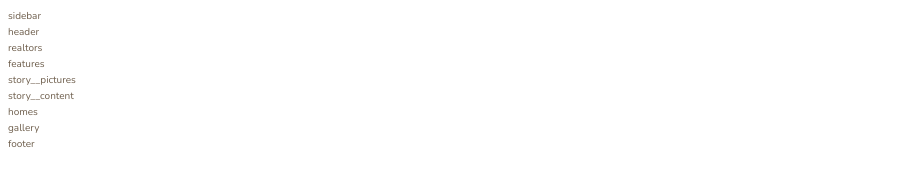
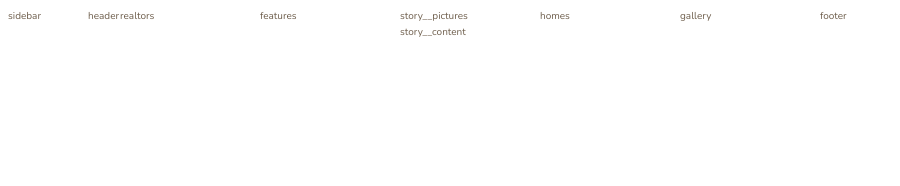
Before and after one commit to renanmartins1813/Nexter, a website: page index.html in a window 1280 px wide. Shown: the whole page, without its empty margins (0-900 px from the left). Drawn offline with nearby package versions, Linux system fonts and the light colour scheme; files that its build step writes are made by us from their sources.

Commit message:
feat grid layout

```diff
--- a/sass/_base.scss
+++ b/sass/_base.scss
@@ -33,3 +33,9 @@ body {
   color: $color-grey-dark-2;
   line-height: 1.6;
 }
+
+.container {
+  display: grid;
+  grid-template-columns: [sidebar-start]8rem [sidebar-end full-start] 1fr [center-start] repeat(8, minmax(min-content, 14rem)) [center-end] 1fr [full-end];
+  grid-template-rows: 80vh min-content 40vw repeat(3, min-content);
+}
```
